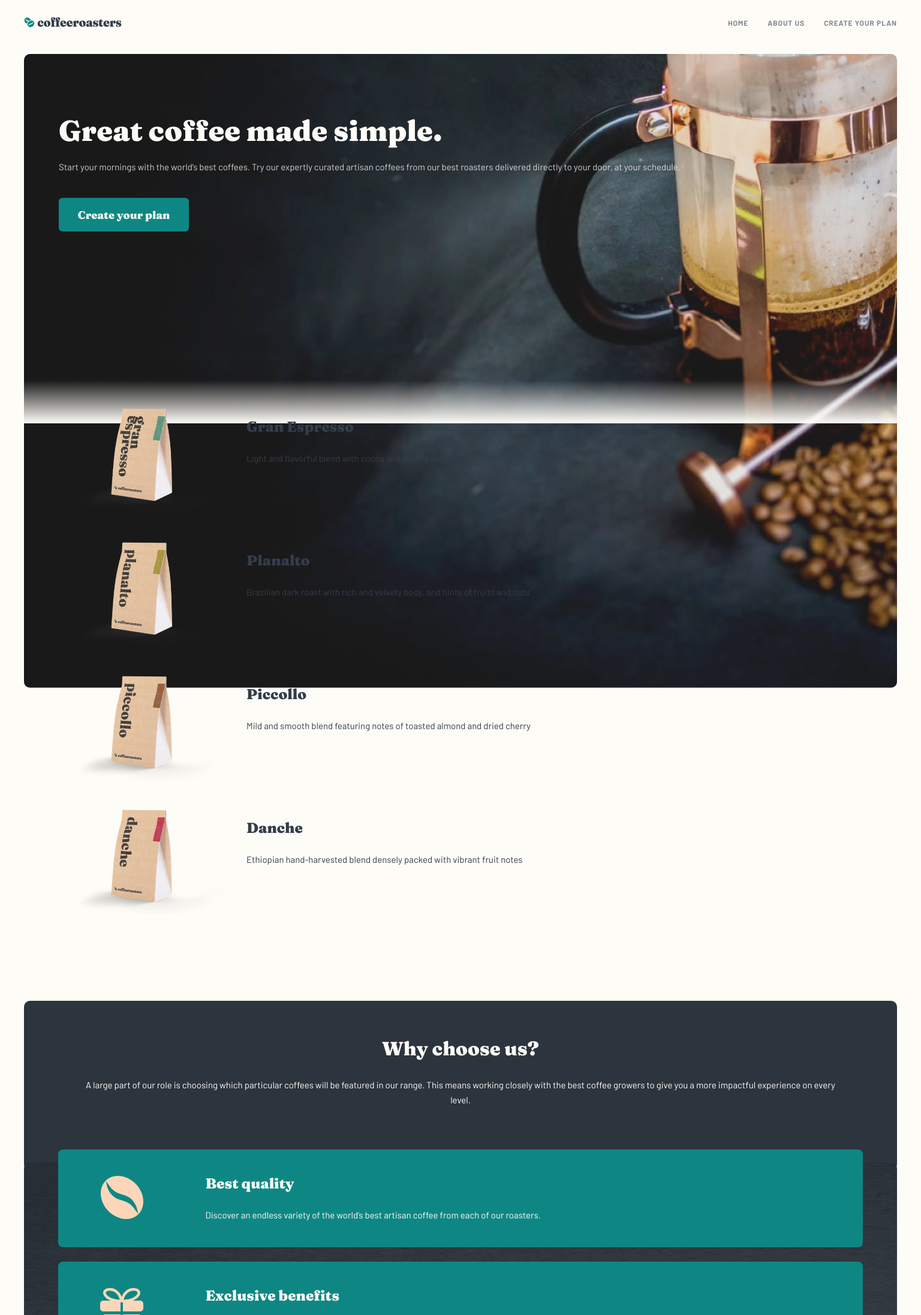
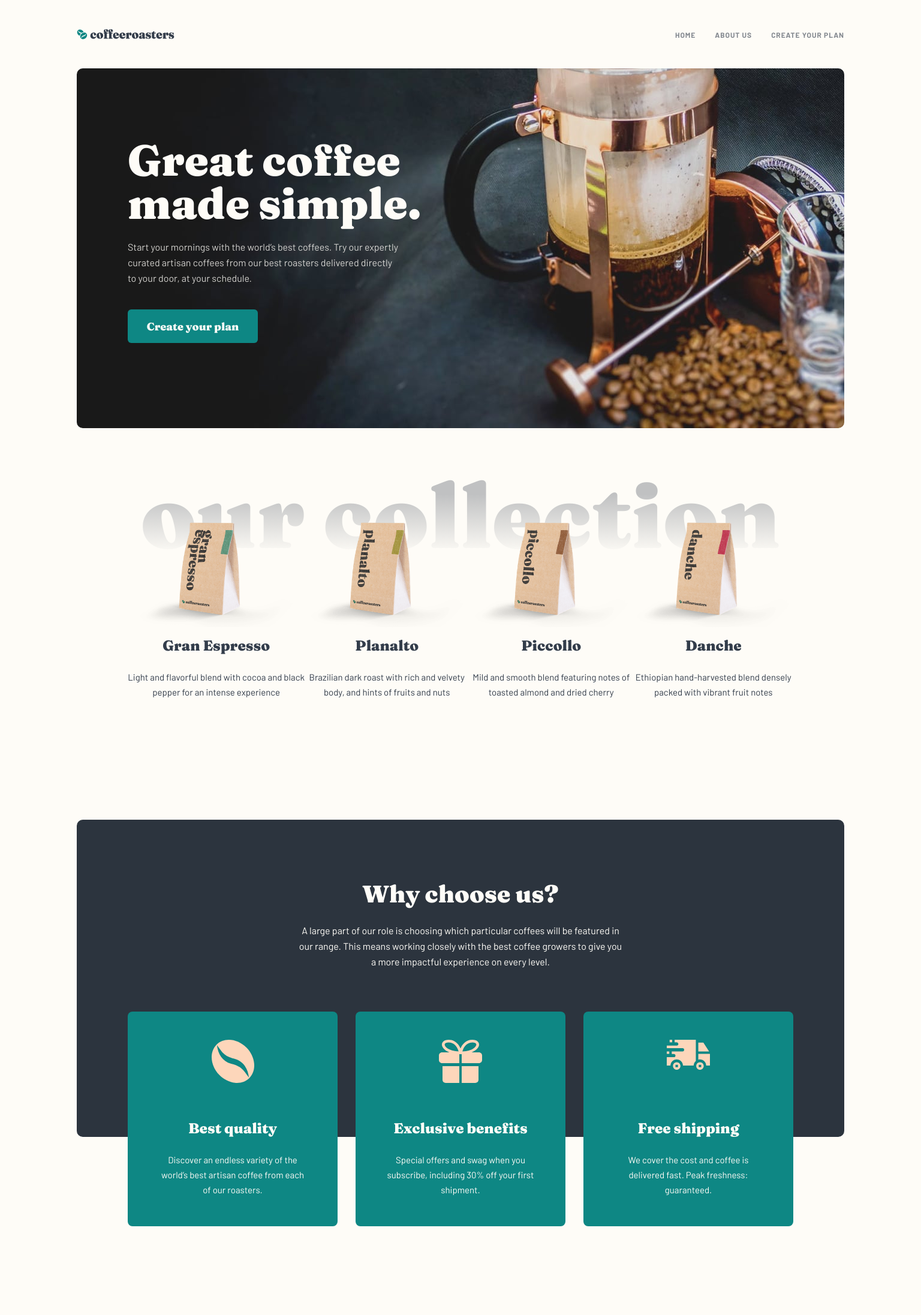
Before and after one commit to erwinruiz/coffeeroasters-subscription-site, a React (Create React App) app: page / in a window 1536 px wide. Shown: the top 2193 px of the page at 60% size. Built offline with nearby package versions, Linux system fonts and the light colour scheme.

Commit message:
Make Home page responsive for desktop design (1440 px)

```diff
--- a/src/Components/Collection.module.css
+++ b/src/Components/Collection.module.css
@@ -43,9 +43,13 @@
   line-height: 2.5rem;
 }
 
+/* Tablet */
 @media (min-width: 768px) {
   .title-container {
     margin-bottom: 0;
+  }
+  .title-layer {
+    height: 10rem;
   }
   .title-container h2 {
     font-size: 9.6rem;
@@ -72,3 +76,25 @@
     margin-bottom: 2.4rem;
   }
 }
+
+/* Desktop */
+@media (min-width: 1400px) {
+  .title-container h2 {
+    font-size: 15rem;
+  }
+  .products-container {
+    padding: 0 8.5rem;
+  }
+  .products-container {
+    flex-direction: row;
+  }
+  .product {
+    display: flex;
+    flex-direction: column;
+    align-items: center;
+  }
+  .product h3,
+  .product p {
+    text-align: center;
+  }
+}
--- a/src/Components/Footer.module.css
+++ b/src/Components/Footer.module.css
@@ -2,6 +2,7 @@
   background-color: #2c343e;
   margin: 0 2.4rem 7.2rem;
   padding: 5.5rem;
+  max-width: 128rem;
 }
 .logo {
   width: 21.7rem;
@@ -68,3 +69,26 @@
     letter-spacing: 0.092rem;
   }
 }
+
+/* Desktop */
+@media (min-width: 1280px) {
+  .footer {
+    margin: 0 auto 7.2rem;
+  }
+}
+@media (min-width: 1440px) {
+  .footer {
+    display: flex;
+    align-items: center;
+    padding: 4.7rem 8.5rem;
+  }
+  .logo {
+    margin: 0 10.3rem 0 0;
+  }
+  .footer nav {
+    margin: 0 36.6rem 0 0;
+  }
+  .footer nav ul li {
+    margin-bottom: 0;
+  }
+}
--- a/src/Components/Header.module.css
+++ b/src/Components/Header.module.css
@@ -2,10 +2,12 @@
   display: flex;
   align-items: center;
   justify-content: space-between;
-  padding: 2.4rem 2.4rem 4rem;
+  padding: 3.2rem 2.4rem 4rem;
   z-index: 15;
   position: relative;
   user-select: none;
+  max-width: 144rem;
+  margin: 0 auto;
 }
 .logo {
   width: 16.3rem;
@@ -31,7 +33,7 @@
     display: none;
   }
   .header {
-    padding: 2.4rem 4rem 4rem;
+    padding: 4rem 4rem 5.3rem;
   }
   .header nav {
     display: initial;
@@ -58,3 +60,10 @@
     color: var(--dark-grey-blue);
   }
 }
+
+/* Desktop */
+@media (min-width: 1440px) {
+  .header {
+    padding: 4.4rem 8rem;
+  }
+}
--- a/src/Components/HowItWorks.module.css
+++ b/src/Components/HowItWorks.module.css
@@ -67,7 +67,7 @@
   .figure {
     display: flex;
     align-items: center;
-    width: 51rem;
+    width: 76%;
     margin-bottom: 4.8rem;
   }
   .figure .circule {
@@ -94,3 +94,21 @@
     padding: 0;
   }
 }
+
+/* Desktop */
+@media (min-width: 1440px) {
+  .container {
+    padding: 0 8.5rem;
+  }
+  .container h2 {
+    margin-bottom: 8rem;
+  }
+  .figure {
+    width: 81%;
+    margin-bottom: 6.7rem;
+  }
+  .steps-container {
+    column-gap: 9.5rem;
+    margin-bottom: 6.4rem;
+  }
+}
--- a/src/Components/WhyChooseUs.module.css
+++ b/src/Components/WhyChooseUs.module.css
@@ -77,7 +77,10 @@
     padding: 5.6rem 5.7rem 0;
   }
   .mask {
-    bottom: 64%;
+    bottom: 40%;
+  }
+  .mask img {
+    display: none;
   }
   .text-content {
     margin-bottom: 7rem;
@@ -102,3 +105,42 @@
     height: 7.6rem;
   }
 }
+
+/* Desktop */
+@media (min-width: 1024px) {
+  .container {
+    padding: 10rem 8.5rem 0;
+    position: relative;
+  }
+  .text-content h2 {
+    font-size: 4rem;
+  }
+  .text-content p {
+    padding: 0 11.5rem;
+    font-size: 1.6rem;
+    line-height: 2.6rem;
+  }
+}
+
+@media (min-width: 1440px) {
+  .mask {
+    bottom: 22%;
+  }
+  .text-content p {
+    padding: 0 28.4rem;
+  }
+  .features-container {
+    flex-direction: row;
+    column-gap: 3rem;
+  }
+  .feature {
+    flex-direction: column;
+    row-gap: 5.6rem;
+    text-align: center;
+    padding: 4.7rem 4.8rem 4.8rem;
+    flex: 1;
+  }
+  .feature svg {
+    width: 7.2rem;
+  }
+}
--- a/src/Pages/Home.module.css
+++ b/src/Pages/Home.module.css
@@ -9,6 +9,12 @@
   border-radius: 1rem;
   position: absolute;
   z-index: 1;
+}
+.hero-tablet {
+  display: none;
+}
+.hero-desktop {
+  display: none;
 }
 .text-content {
   position: relative;
@@ -39,12 +45,16 @@
   margin: 0 auto;
 }
 
+/* Tablet */
 @media (min-width: 768px) {
   .home {
     padding: 0 4rem;
   }
   .hero-mobile {
     display: none;
+  }
+  .hero-tablet {
+    display: initial;
   }
   .text-content {
     padding: 10.4rem 23.3rem 24.8rem 5.8rem;
@@ -61,3 +71,40 @@
     row-gap: 14.4rem;
   }
 }
+
+/* Desktop */
+@media (min-width: 1024px) {
+  .hero-tablet {
+    display: none;
+  }
+  .hero-desktop {
+    display: initial;
+  }
+  .text-content {
+    padding: 8rem 46rem 24.8rem 5.8rem;
+  }
+  .text-content h1 {
+    font-size: 5.6rem;
+    line-height: 5.6rem;
+  }
+  .content {
+    row-gap: 20rem;
+  }
+}
+@media (min-width: 1440px) {
+  .home {
+    padding: 0 8rem;
+  }
+  .text-content {
+    padding: 11.7rem 68rem 25.2rem 8.5rem;
+  }
+  .text-content h1 {
+    font-size: 7.2rem;
+    line-height: 7.2rem;
+  }
+  .text-content p {
+    font-size: 1.6rem;
+    line-height: 2.6rem;
+    margin-right: 6rem;
+  }
+}
--- a/src/Pages/Home.tsx
+++ b/src/Pages/Home.tsx
@@ -25,6 +25,11 @@ function Home() {
           src="./assets/home/tablet/image-hero-coffeepress.jpg"
           alt="coffeepress"
         />
+        <img
+          className={`${classes.hero} ${classes["hero-desktop"]}`}
+          src="./assets/home/desktop/image-hero-coffeepress.jpg"
+          alt="coffeepress"
+        />
       </div>
       <div className={classes["text-content"]}>
         <h1>Great coffee made simple.</h1>
--- a/src/index.css
+++ b/src/index.css
@@ -65,9 +65,9 @@ h4 {
 }
 .container {
   /* padding: 0 2.4rem; */
-  margin-bottom: 12rem;
   min-height: 100vh;
-  min-width: 100vw;
+  max-width: 144rem;
+  margin: 0 auto 12rem;
 }
 
 /* Tablet */
```
Also changed, not shown: src/Components/WhyChooseUs.tsx (+10 -2 lines).
